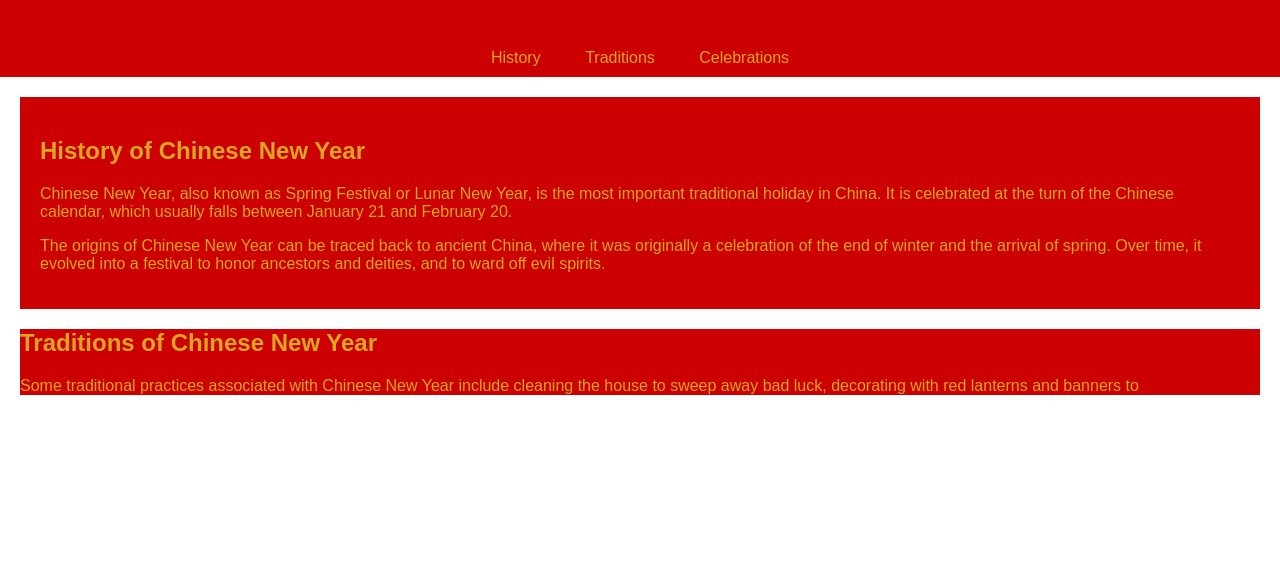
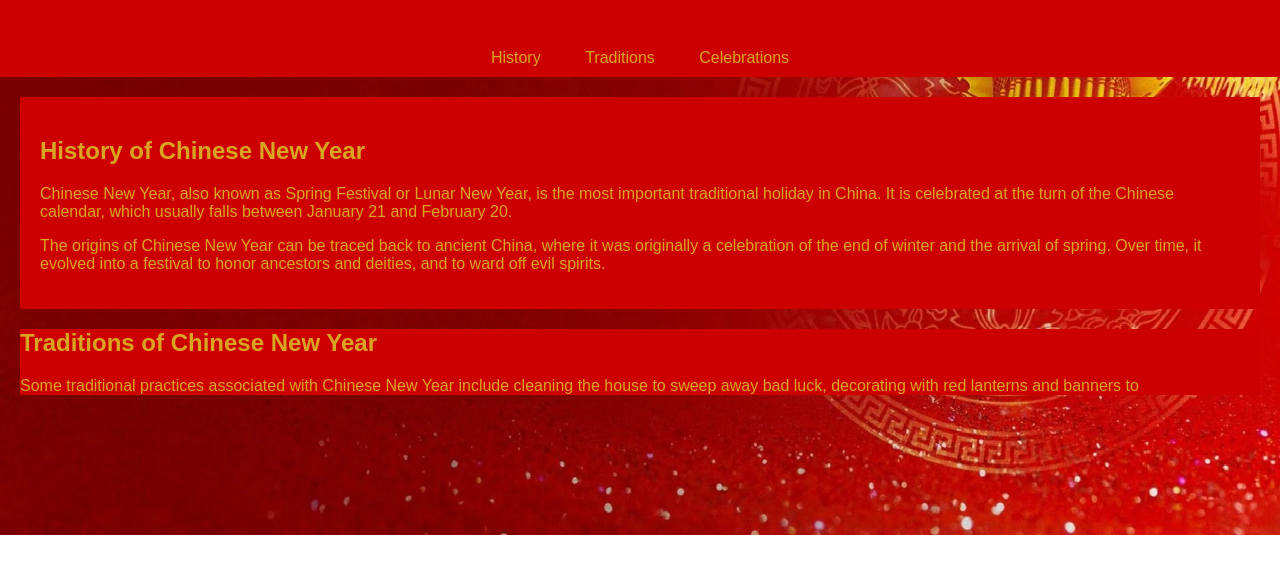
Before and after one commit to tonkisss/tonkisss.github.io, a plain HTML site: page index.html in a window 1280 px wide. Shown: the part 81-654 px from the top of the page. Drawn offline with Linux system fonts and the light colour scheme.

Commit message:
Update chineseNewYear.css

```diff
--- a/chineseNewYear.css
+++ b/chineseNewYear.css
@@ -1,5 +1,5 @@
 body {
-  background-image: url("C:\Users\Tonkis\Downloads\352899.jpg");
+  background-image: url("background.jpg");
   background-repeat: no-repeat;
   background-size: cover;
   background-position: center;
```
